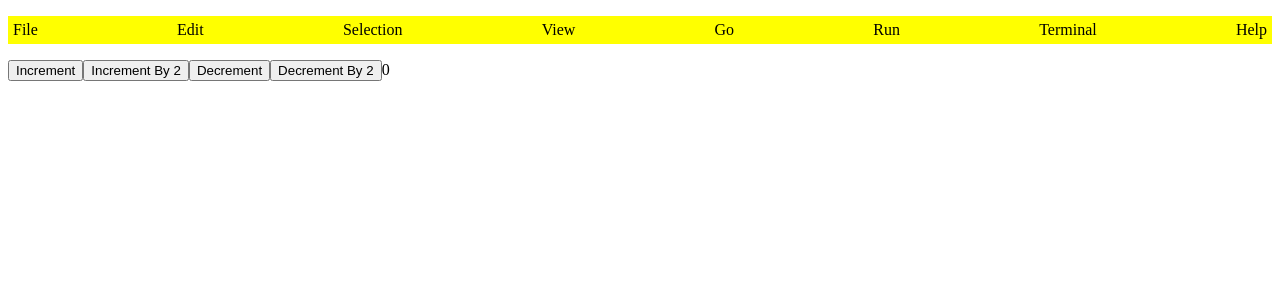
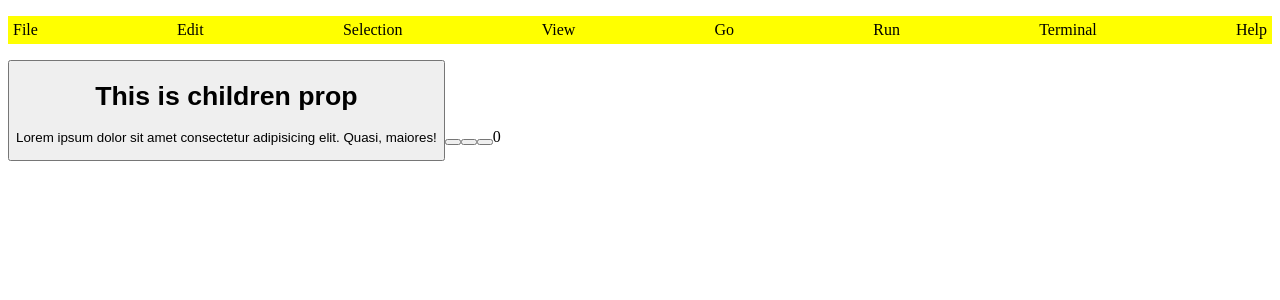
Before and after one commit to uysolanki/ITP-Mern-Aug-2025, a React (Vite) app in the folder ReactPrograms/project1/: page / in a window 1280 px wide. Shown: the top 300 px of the page. Built offline with nearby package versions, Linux system fonts and the light colour scheme.

Commit message:
children

```diff
--- a/ReactPrograms/project1/src/components/Counter.jsx
+++ b/ReactPrograms/project1/src/components/Counter.jsx
@@ -34,7 +34,12 @@ const Counter = () => {
   return (
     <div>
 
-      <MyButton text="Increment" handleClick={increment}/>
+      <MyButton text="Increment" handleClick={increment}>
+        <div>
+        <h1>This is children prop</h1>
+        <p>Lorem ipsum dolor sit amet consectetur adipisicing elit. Quasi, maiores!</p>
+        </div>
+      </MyButton>
       <MyButton text="Increment By 2" handleClick={incrementBy2}/>
       <MyButton text="Decrement" handleClick={decrement}/>
       <MyButton text="Decrement By 2" handleClick={decrementBy2}/>
--- a/ReactPrograms/project1/src/components/MyButton.jsx
+++ b/ReactPrograms/project1/src/components/MyButton.jsx
@@ -1,11 +1,11 @@
 import React from 'react'
 import './MyButton.css'
-// const MyButton = (props) => {
-const MyButton = ({handleClick,text}) => {
+const MyButton = (props) => {
+//const MyButton = ({handleClick,text,children}) => {
   return (
     <>
-    {/* <button onClick={props.handleClick}>{props.text}</button> */}
-    <button onClick={handleClick}>{text}</button>
+    <button onClick={props.handleClick}>{props.children}</button>
+    {/* <button onClick={handleClick}>{children}</button> */}
     </>
   )
 }
```
